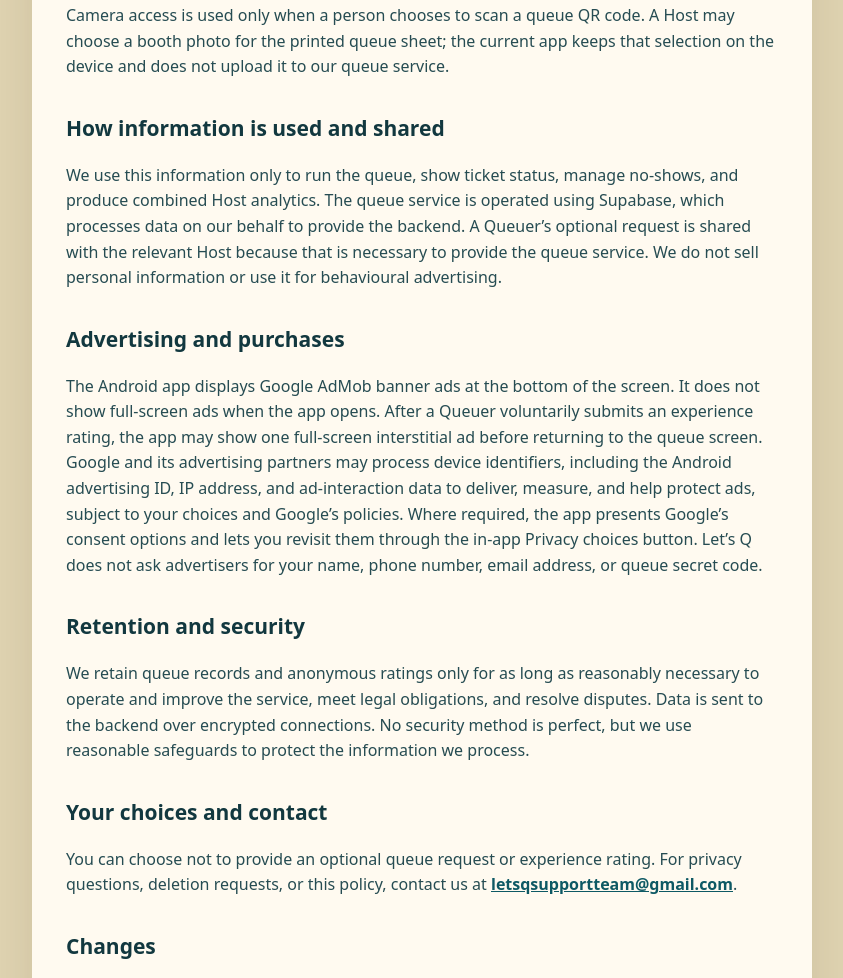
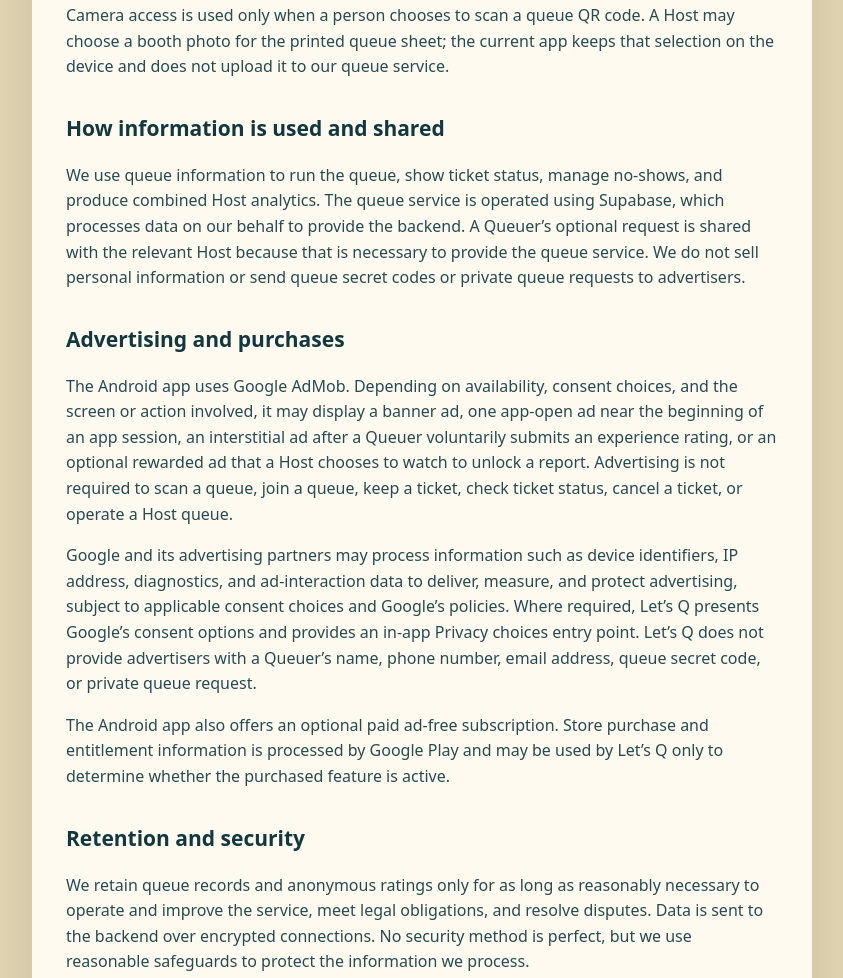
Before and after one commit to TopChain/Let-s-Q, a website: page privacy.html in a window 1280 px wide. Shown: the part 1051-2029 px from the top of the page, without its empty margins (218-1061 px from the left). Drawn offline with Linux system fonts and the light colour scheme.

Commit message:
Make privacy disclosures match current ads

```diff
--- a/privacy.html
+++ b/privacy.html
@@ -15,7 +15,7 @@
 <body>
   <main>
     <h1>Let’s Q Privacy Policy</h1>
-    <p class="meta">Last updated: July 20, 2026</p>
+    <p class="meta">Last updated: August 11, 2026</p>
     <div class="callout"><strong>Our promise:</strong> Queuers can join without providing a name, phone number, email address, or social-media account.</div>
 
     <h2>What Let’s Q does</h2>
@@ -37,10 +37,12 @@
     <p>Camera access is used only when a person chooses to scan a queue QR code. A Host may choose a booth photo for the printed queue sheet; the current app keeps that selection on the device and does not upload it to our queue service.</p>
 
     <h2>How information is used and shared</h2>
-    <p>We use this information only to run the queue, show ticket status, manage no-shows, and produce combined Host analytics. The queue service is operated using Supabase, which processes data on our behalf to provide the backend. A Queuer’s optional request is shared with the relevant Host because that is necessary to provide the queue service. We do not sell personal information or use it for behavioural advertising.</p>
+    <p>We use queue information to run the queue, show ticket status, manage no-shows, and produce combined Host analytics. The queue service is operated using Supabase, which processes data on our behalf to provide the backend. A Queuer’s optional request is shared with the relevant Host because that is necessary to provide the queue service. We do not sell personal information or send queue secret codes or private queue requests to advertisers.</p>
 
     <h2>Advertising and purchases</h2>
-    <p>The Android app displays Google AdMob banner ads at the bottom of the screen. It does not show full-screen ads when the app opens. After a Queuer voluntarily submits an experience rating, the app may show one full-screen interstitial ad before returning to the queue screen. Google and its advertising partners may process device identifiers, including the Android advertising ID, IP address, and ad-interaction data to deliver, measure, and help protect ads, subject to your choices and Google’s policies. Where required, the app presents Google’s consent options and lets you revisit them through the in-app Privacy choices button. Let’s Q does not ask advertisers for your name, phone number, email address, or queue secret code.</p>
+    <p>The Android app uses Google AdMob. Depending on availability, consent choices, and the screen or action involved, it may display a banner ad, one app-open ad near the beginning of an app session, an interstitial ad after a Queuer voluntarily submits an experience rating, or an optional rewarded ad that a Host chooses to watch to unlock a report. Advertising is not required to scan a queue, join a queue, keep a ticket, check ticket status, cancel a ticket, or operate a Host queue.</p>
+    <p>Google and its advertising partners may process information such as device identifiers, IP address, diagnostics, and ad-interaction data to deliver, measure, and protect advertising, subject to applicable consent choices and Google’s policies. Where required, Let’s Q presents Google’s consent options and provides an in-app Privacy choices entry point. Let’s Q does not provide advertisers with a Queuer’s name, phone number, email address, queue secret code, or private queue request.</p>
+    <p>The Android app also offers an optional paid ad-free subscription. Store purchase and entitlement information is processed by Google Play and may be used by Let’s Q only to determine whether the purchased feature is active.</p>
 
     <h2>Retention and security</h2>
     <p>We retain queue records and anonymous ratings only for as long as reasonably necessary to operate and improve the service, meet legal obligations, and resolve disputes. Data is sent to the backend over encrypted connections. No security method is perfect, but we use reasonable safeguards to protect the information we process.</p>
```
